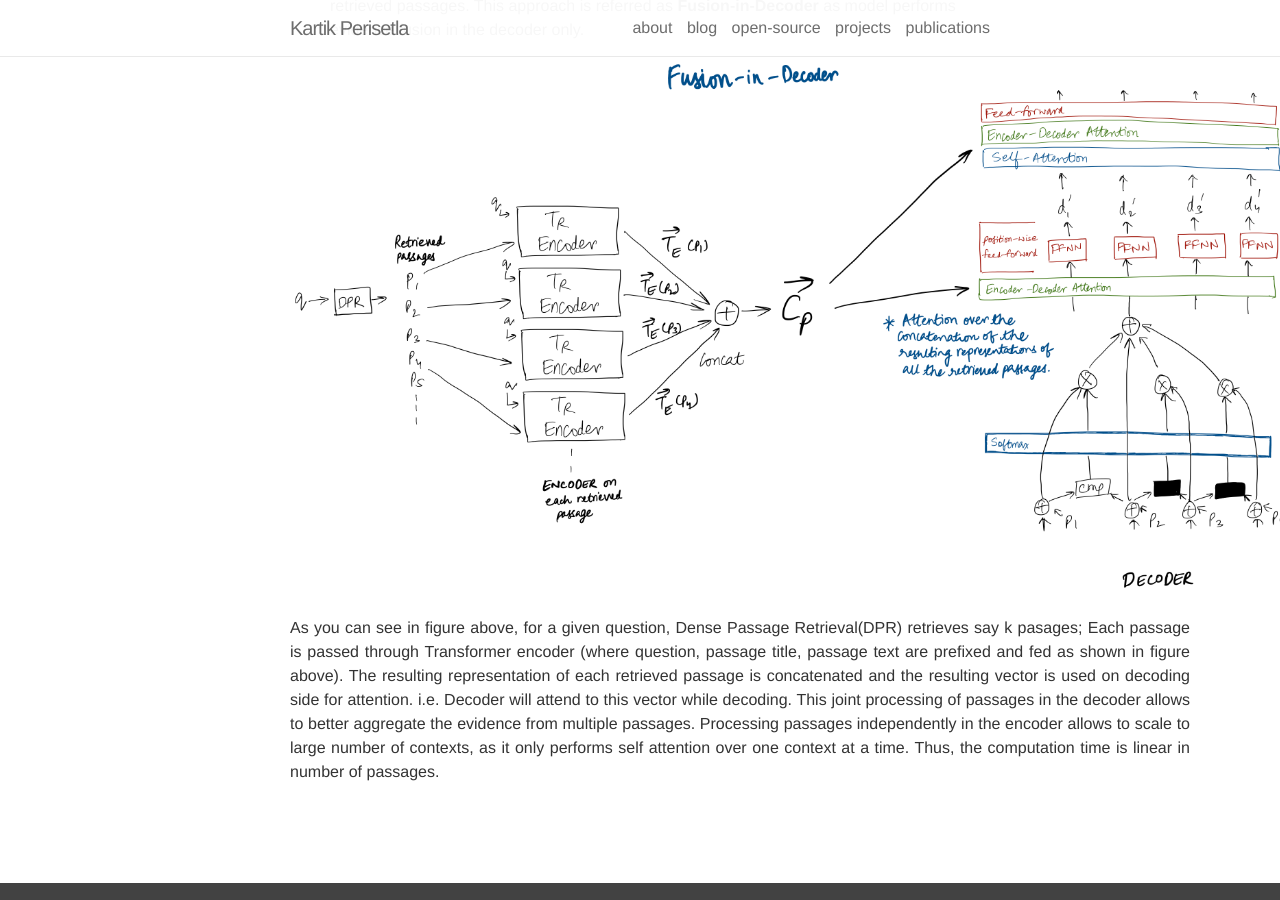
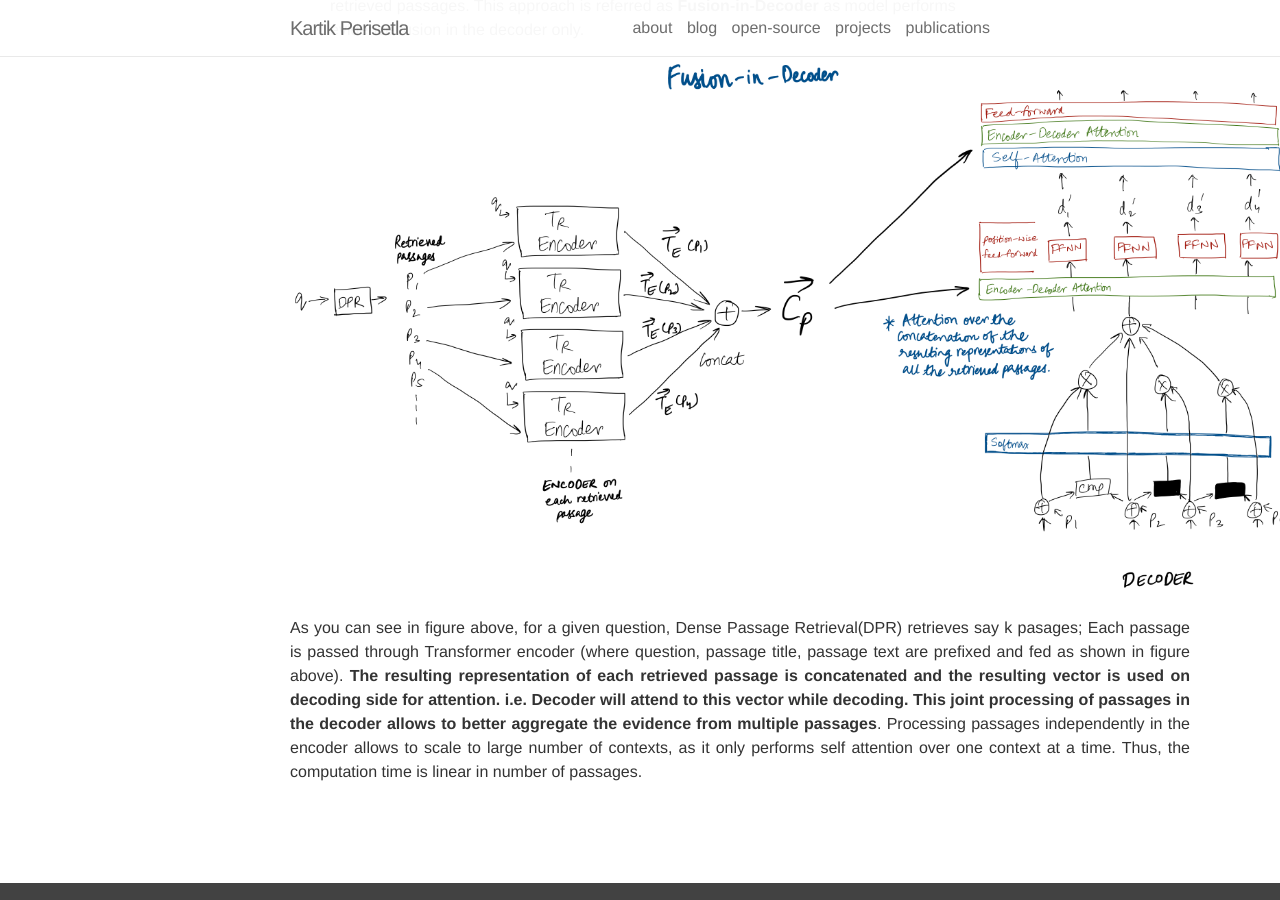
Before and after one commit to kartikperisetla/kartikperisetla.github.io, a Jekyll site: the page built from _posts/2020-07-25-leveraging-passage-retrieval-generative-models-qna.markdown, in a window 1280 px wide and 900 px high, scrolled down 5186 px. Built offline with Jekyll 4.4.1, drawn with Linux system fonts in a browser that asks for light colours; nearby versions of some CDN libraries; comment, search, counter and statistics services are not loaded.

Commit message:
Update 2020-07-25-leveraging-passage-retrieval-generative-models-qna.markdown

```diff
--- a/_posts/2020-07-25-leveraging-passage-retrieval-generative-models-qna.markdown
+++ b/_posts/2020-07-25-leveraging-passage-retrieval-generative-models-qna.markdown
@@ -110,7 +110,7 @@ The generative model in this approach is based on a Seq2Seq network pretrained o
 </p>
 <img width="1000px" src="{{ site.baseurl }}/assets/img/blog/fusion_in_decoder.png"/>
 <p align="justify">
-As you can see in figure above, for a given question, Dense Passage Retrieval(DPR) retrieves say k pasages; Each passage is passed through Transformer encoder (where question, passage title, passage text are prefixed and fed as shown in figure above). The resulting representation of each retrieved passage is concatenated and the resulting vector is used on decoding side for attention. i.e. Decoder will attend to this vector while decoding. This joint processing of passages in the decoder allows to better aggregate the evidence from multiple passages. Processing passages independently in the encoder allows to scale to large number of contexts, as it only performs self attention over one context at a time. Thus, the computation time is linear in number of passages.
+As you can see in figure above, for a given question, Dense Passage Retrieval(DPR) retrieves say k pasages; Each passage is passed through Transformer encoder (where question, passage title, passage text are prefixed and fed as shown in figure above). <b>The resulting representation of each retrieved passage is concatenated and the resulting vector is used on decoding side for attention. i.e. Decoder will attend to this vector while decoding. This joint processing of passages in the decoder allows to better aggregate the evidence from multiple passages</b>. Processing passages independently in the encoder allows to scale to large number of contexts, as it only performs self attention over one context at a time. Thus, the computation time is linear in number of passages.
 </p>
 
 {% if page.comments %}
```
